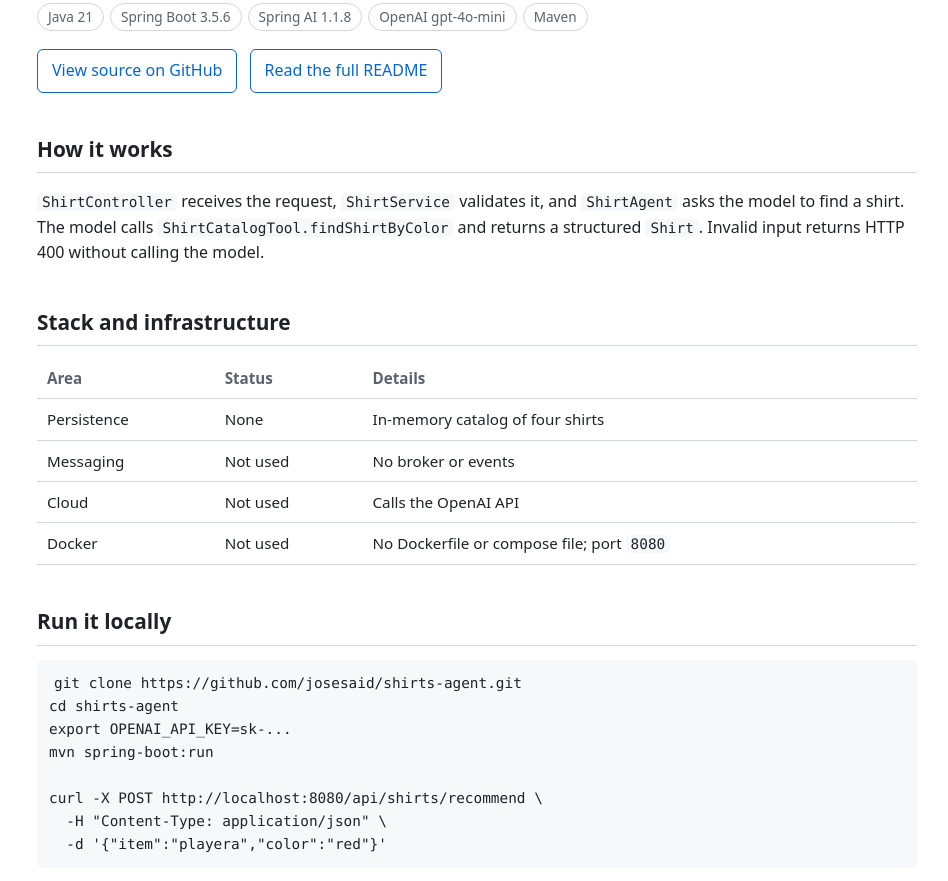
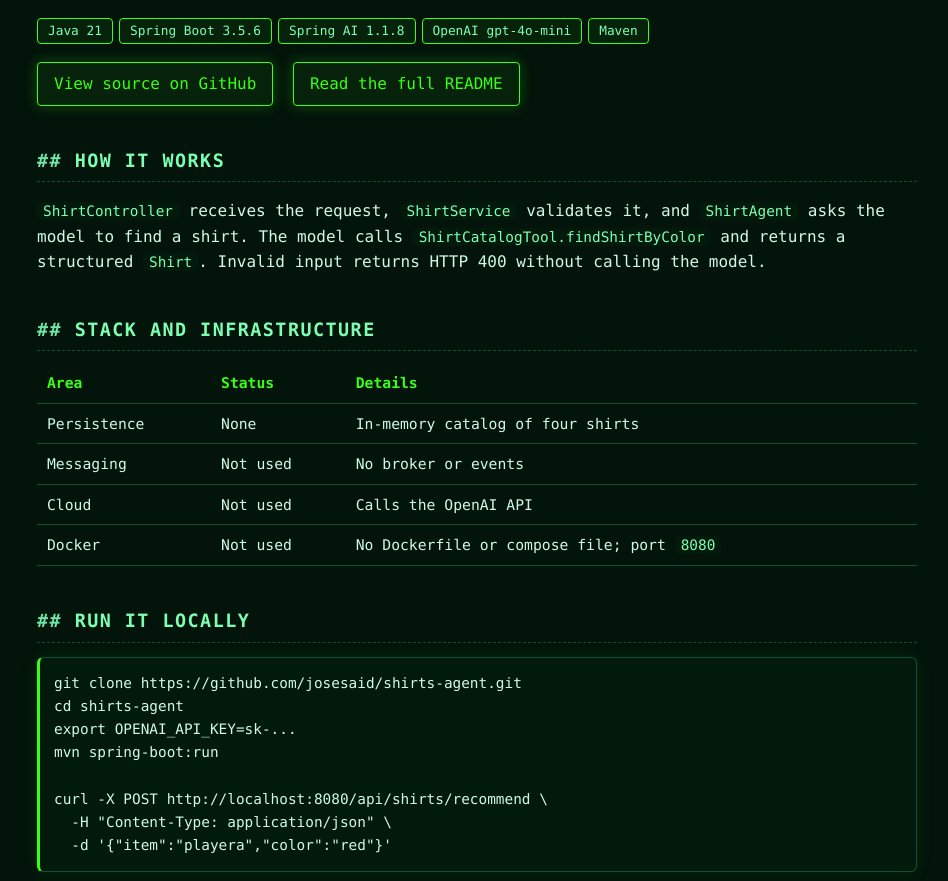
Before and after one commit to josesaid/shirts-agent, a plain HTML site: page docs/index.html in a window 1280 px wide. Shown: the part 155-1036 px from the top of the page, without its empty margins (163-1111 px from the left). Drawn offline with Linux system fonts and the light colour scheme.

Commit message:
Apply cyber green style to Pages index

```diff
--- a/docs/index.html
+++ b/docs/index.html
@@ -6,29 +6,31 @@
   <title>shirts-agent — Spring AI Shirt Agent</title>
   <meta name="description" content="Spring Boot 3.5 and Spring AI 1.1 example: an AI agent that recommends a t-shirt in a requested color through a @Tool method.">
   <style>
-    :root { --bg:#ffffff; --fg:#1f2328; --muted:#59636e; --accent:#0a66c2; --border:#d0d7de; --code:#f6f8fa; }
-    @media (prefers-color-scheme: dark) {
-      :root:not([data-theme="light"]) { --bg:#0d1117; --fg:#e6edf3; --muted:#9198a1; --accent:#4493f8; --border:#30363d; --code:#161b22; }
-    }
-    :root[data-theme="dark"] { --bg:#0d1117; --fg:#e6edf3; --muted:#9198a1; --accent:#4493f8; --border:#30363d; --code:#161b22; }
+    :root { --bg:#03140a; --panel:#06200f; --fg:#d1fae5; --muted:#6ee7a7; --accent:#39ff14; --accent2:#7dffb2; --border:#0f5132; --code:#021a0c; }
     * { box-sizing: border-box; }
-    body { margin:0; background:var(--bg); color:var(--fg); font:16px/1.6 system-ui,-apple-system,"Segoe UI",Roboto,sans-serif;
+    body { margin:0; color:var(--fg); background: radial-gradient(900px 500px at 50% -10%, rgba(57,255,20,0.12), transparent 60%), var(--bg); min-height:100vh;
+      font:16px/1.6 ui-monospace, SFMono-Regular, Menlo, Consolas, monospace;
       padding-left:max(16px, env(safe-area-inset-left, 0px)); padding-right:max(16px, env(safe-area-inset-right, 0px)); }
-    main { max-width: 880px; margin: 0 auto; padding-block: 32px 64px; }
-    h1 { font-size: 2rem; margin: 0 0 8px; }
-    h2 { font-size: 1.3rem; margin: 40px 0 12px; border-bottom: 1px solid var(--border); padding-bottom: 6px; }
+    main { max-width: 880px; margin: 0 auto; padding-block: 40px 64px; }
+    h1 { font-size: 2.2rem; margin: 0 0 8px; color: var(--accent); text-shadow: 0 0 12px rgba(57,255,20,0.6); }
+    h1::before { content: "> "; color: var(--muted); }
+    h2 { font-size: 1.15rem; margin: 40px 0 12px; color: var(--accent2); text-transform: uppercase; letter-spacing: 0.08em; border-bottom: 1px dashed var(--border); padding-bottom: 6px; }
+    h2::before { content: "## "; color: var(--muted); }
     p.lead { color: var(--muted); margin-top: 0; }
-    a { color: var(--accent); }
-    .badges span { display:inline-block; border:1px solid var(--border); border-radius:999px; padding:2px 10px; margin:0 6px 6px 0; font-size:.85rem; color:var(--muted); }
+    a { color: var(--accent2); }
+    a:hover { color: var(--accent); }
+    .badges span { display:inline-block; border:1px solid var(--accent); border-radius:4px; padding:2px 10px; margin:0 6px 6px 0; font-size:.8rem; color:var(--accent2); background: rgba(57,255,20,0.06); }
     .wrap { overflow-x: auto; }
-    table { width:100%; border-collapse: collapse; font-size: .95rem; }
+    table { width:100%; border-collapse: collapse; font-size: .92rem; }
     th, td { text-align:left; padding:8px 10px; border-bottom:1px solid var(--border); vertical-align:top; }
-    th { color: var(--muted); font-weight:600; }
+    th { color: var(--accent); font-weight:700; }
     code, pre { font-family: ui-monospace, SFMono-Regular, Menlo, Consolas, monospace; font-size: .9rem; }
-    code { background: var(--code); padding: 1px 5px; border-radius: 4px; }
-    pre { background: var(--code); padding: 12px; border-radius: 6px; overflow-x:auto; max-width:100%; }
-    .cta { display:inline-block; margin: 12px 8px 0 0; padding: 8px 14px; border:1px solid var(--accent); border-radius:6px; text-decoration:none; }
-    footer { margin-top: 48px; color: var(--muted); font-size: .85rem; }
+    code { background: var(--code); padding: 1px 6px; border-radius: 4px; color: var(--accent2); }
+    pre { background: var(--code); padding: 14px; border: 1px solid var(--border); border-left: 3px solid var(--accent); border-radius: 6px; overflow-x:auto; max-width:100%; box-shadow: 0 0 20px rgba(57,255,20,0.08); }
+    pre code { background: none; padding: 0; color: var(--fg); }
+    .cta { display:inline-block; margin: 12px 10px 0 0; padding: 8px 16px; border:1px solid var(--accent); border-radius:4px; text-decoration:none; color: var(--accent); background: rgba(57,255,20,0.06); box-shadow: 0 0 14px rgba(57,255,20,0.25); }
+    .cta:hover { background: rgba(57,255,20,0.18); color: #fff; }
+    footer { margin-top: 48px; color: var(--muted); font-size: .85rem; border-top: 1px solid var(--border); padding-top: 14px; }
   </style>
 </head>
 <body>
```
